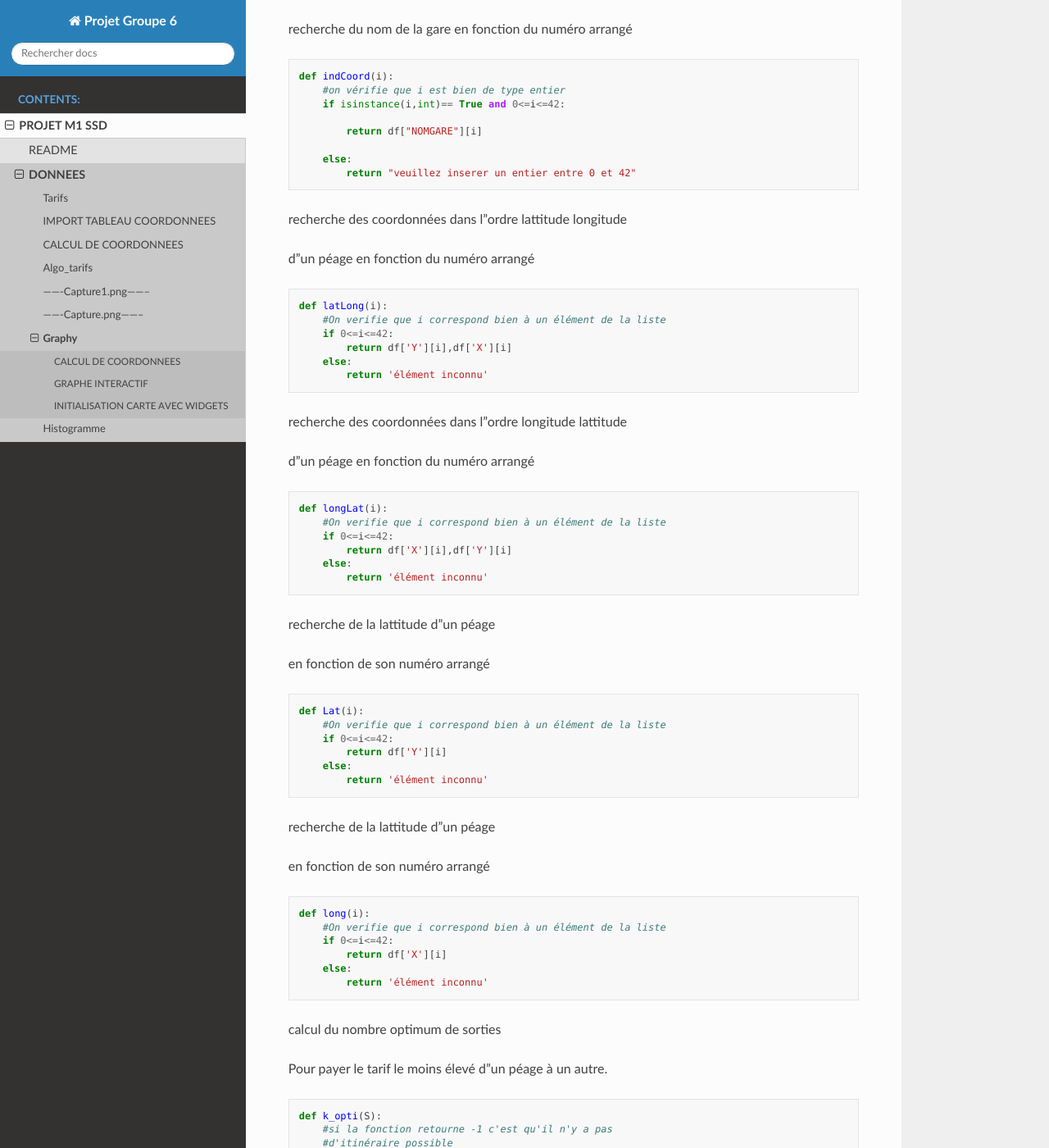
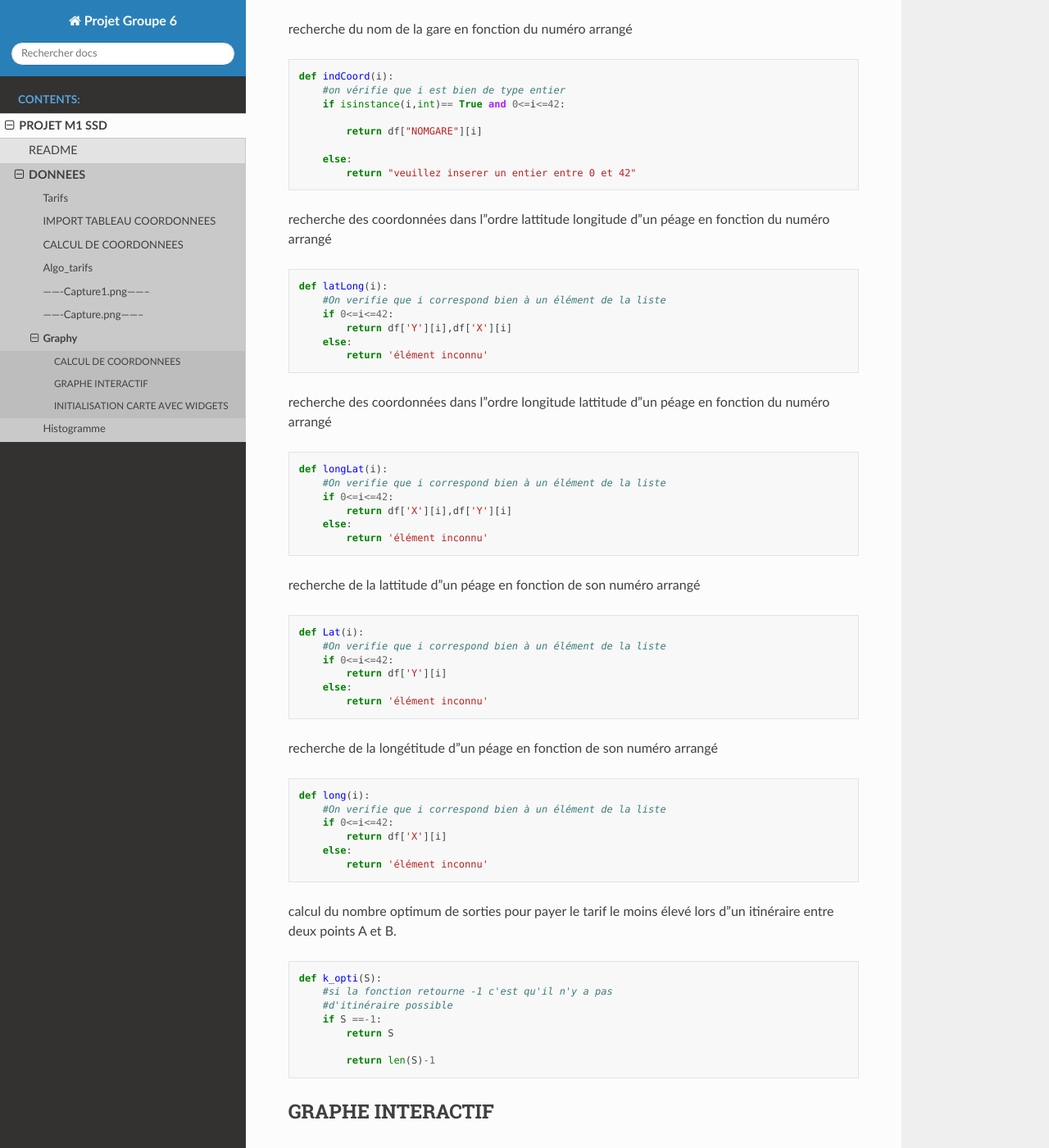
Before and after one commit to lucea97217/mapsud, a Sphinx documentation site: the page built from Sphinx_DL/source/Projet/DONNEES/Graphy.md, in a window 1280 px wide and 1400 px high, scrolled down 659 px. Shown: the whole window at 82% size. Built offline with Sphinx 7.4.7 and the Read the Docs theme 2.0.0, drawn with Linux system fonts in a browser that asks for light colours; some of the changed text lies outside the part shown.

Commit message:
Update Graphy.md

```diff
--- a/Sphinx_DL/source/Projet/DONNEES/Graphy.md
+++ b/Sphinx_DL/source/Projet/DONNEES/Graphy.md
@@ -38,9 +38,7 @@ recherche du nom de la gare en fonction du numéro arrangé
         else:
             return "veuillez inserer un entier entre 0 et 42"
 
-recherche des coordonnées dans l'ordre lattitude longitude
-
-d'un péage en fonction du numéro arrangé
+recherche des coordonnées dans l'ordre lattitude longitude d'un péage en fonction du numéro arrangé
 
     def latLong(i):
         #On verifie que i correspond bien à un élément de la liste
@@ -49,9 +47,7 @@ d'un péage en fonction du numéro arrangé
         else:
             return 'élément inconnu'
 
-recherche des coordonnées dans l'ordre longitude lattitude
-
-d'un péage en fonction du numéro arrangé
+recherche des coordonnées dans l'ordre longitude lattitude d'un péage en fonction du numéro arrangé
 
     def longLat(i):
         #On verifie que i correspond bien à un élément de la liste
@@ -60,9 +56,7 @@ d'un péage en fonction du numéro arrangé
         else:
             return 'élément inconnu'
 
-recherche de la lattitude d'un péage
-
-en fonction de son numéro arrangé
+recherche de la lattitude d'un péage en fonction de son numéro arrangé
 
     def Lat(i):
         #On verifie que i correspond bien à un élément de la liste
@@ -71,9 +65,7 @@ en fonction de son numéro arrangé
         else:
             return 'élément inconnu'
 
-recherche de la lattitude d'un péage
-
-en fonction de son numéro arrangé
+recherche de la longétitude d'un péage en fonction de son numéro arrangé
 
     def long(i):
         #On verifie que i correspond bien à un élément de la liste
@@ -83,9 +75,7 @@ en fonction de son numéro arrangé
             return 'élément inconnu'
 
 
-calcul du nombre optimum de sorties
-
-Pour payer le tarif le moins élevé d'un péage à un autre.
+calcul du nombre optimum de sorties pour payer le tarif le moins élevé lors d'un itinéraire entre deux points A et B.
 
     def k_opti(S):
         #si la fonction retourne -1 c'est qu'il n'y a pas
```
Also changed, not shown: other parts of Sphinx_DL/source/Projet/DONNEES/Graphy.md (+4 -20 lines).
